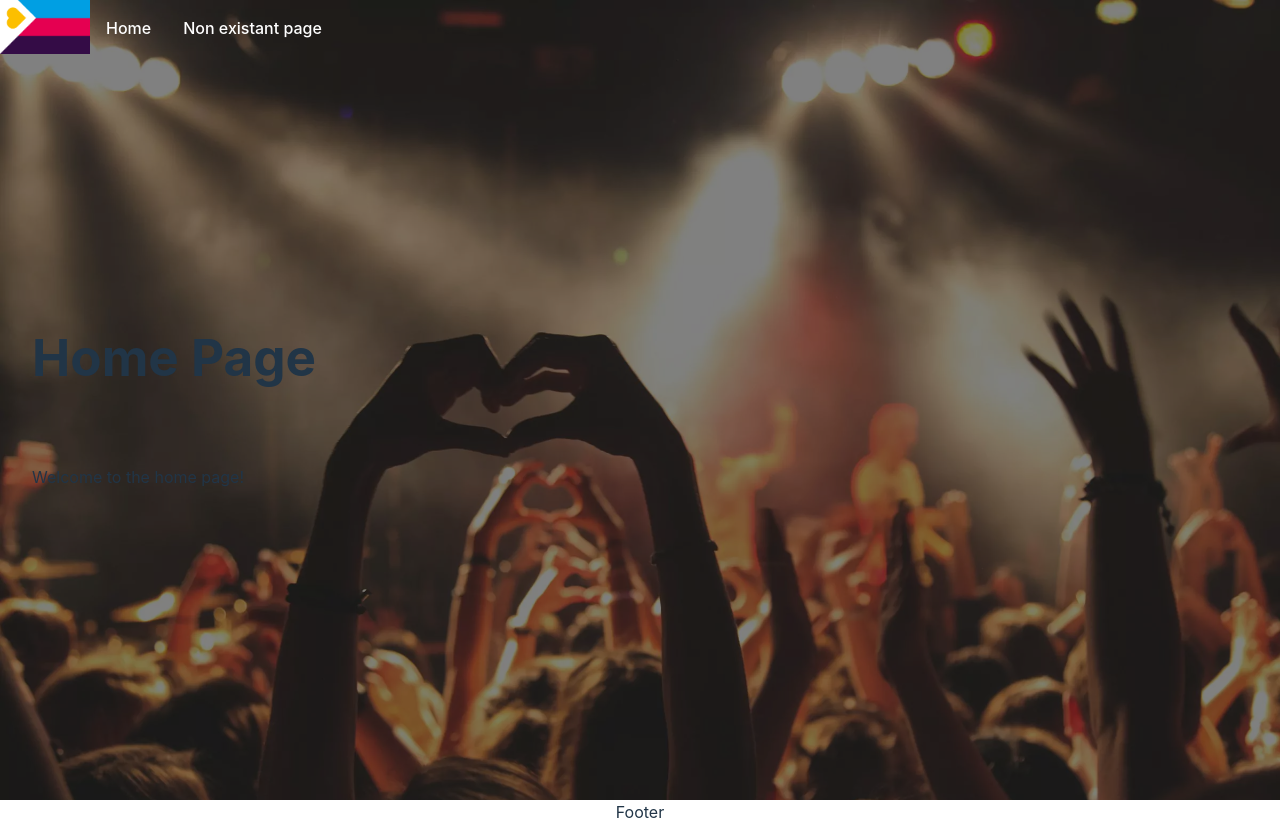
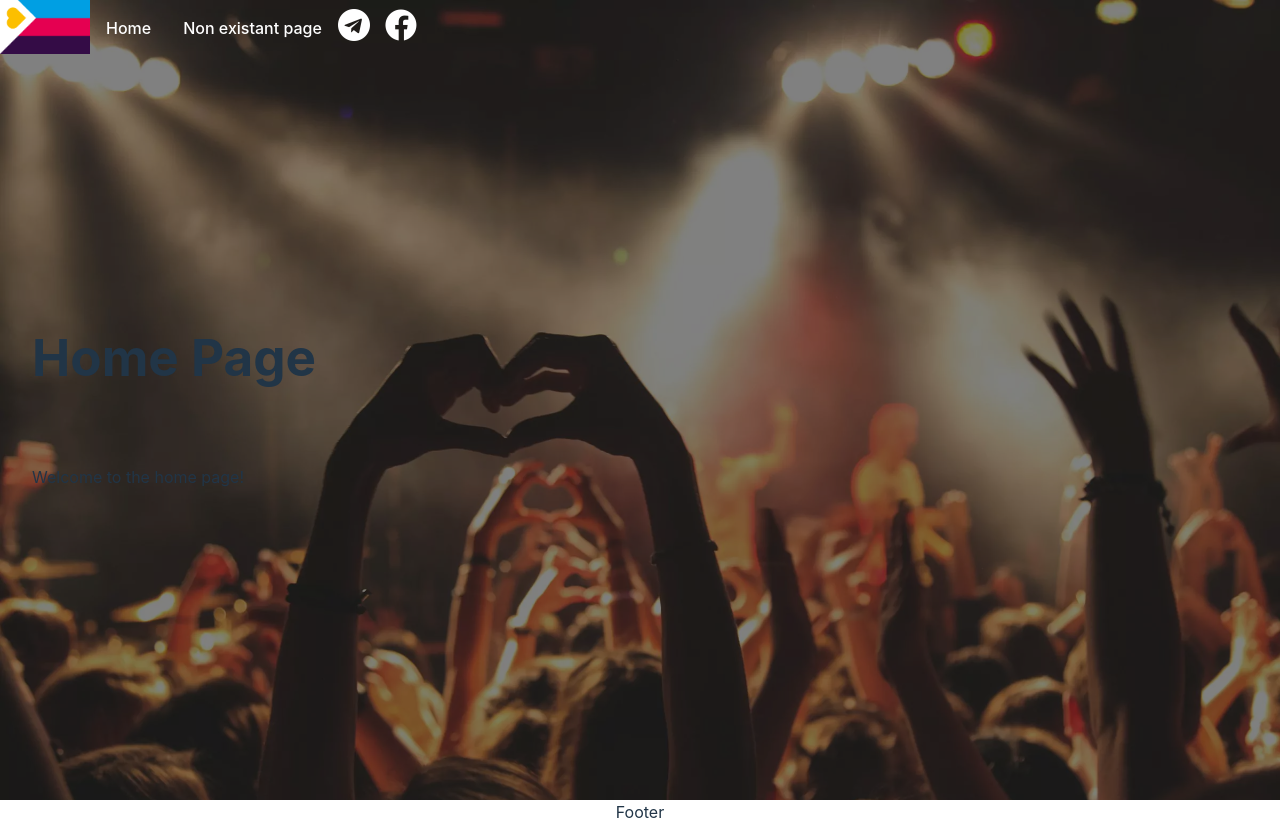
Before and after one commit to MarieBerezhna/polyamoryua-client, a React (Vite) app: page / in a window 1280 px wide. Built offline with nearby package versions, Linux system fonts and the light colour scheme.

Commit message:
fix flexcontainer prop console error, add social media icons

```diff
--- a/src/components/FlexContainer.tsx
+++ b/src/components/FlexContainer.tsx
@@ -3,12 +3,12 @@ import styled, { CSSProperties } from 'styled-components';
 
 type FlexProps = {
 	$flexDirection?: CSSProperties['flexDirection'];
-	justifyContent?: CSSProperties['justifyContent'];
-	alignItems?: CSSProperties['alignItems'];
-	flexWrap?: CSSProperties['flexWrap'];
-	gap?: CSSProperties['gap'];
-	width?: CSSProperties['width'];
-	maxWidth?: CSSProperties['maxWidth'];
+	$justifyContent?: CSSProperties['justifyContent'];
+	$alignItems?: CSSProperties['alignItems'];
+	$flexWrap?: CSSProperties['flexWrap'];
+	$gap?: CSSProperties['gap'];
+	$width?: CSSProperties['width'];
+	$maxWidth?: CSSProperties['maxWidth'];
 };
 
 type FlexContainerProps = {
@@ -20,13 +20,13 @@ const Flex = styled.div<FlexProps>`
 	position: relative;
 	display: flex;
 
-	${({ $flexDirection, justifyContent, alignItems, flexWrap, gap, width }) => `
-	justify-content: ${justifyContent || 'center'};
-	align-items: ${alignItems || 'flex-start'};
-    width: ${width || 'auto'};
+	${({ $flexDirection, $justifyContent, $alignItems, $flexWrap, $gap, $width }) => `
+	justify-content: ${$justifyContent || 'center'};
+	align-items: ${$alignItems || 'flex-start'};
+    width: ${$width || 'auto'};
     flex-direction: ${$flexDirection || 'row'};
-    flex-wrap: ${flexWrap || 'wrap'};
-    gap: ${gap || 30}px;
+    flex-wrap: ${$flexWrap || 'wrap'};
+    gap: ${$gap || 30}px;
     `}
 `;
 
--- /dev/null
+++ b/src/components/layout/TopMenu/SocialMediaIcon.tsx
@@ -0,0 +1,12 @@
+type SocialMediaIconProps = {
+	link: string;
+	imgSrc: string;
+};
+
+const SocialMediaIcon = ({ link, imgSrc }: SocialMediaIconProps) => (
+	<a href={link} target="_blank">
+		<img src={imgSrc} width="32" height="32" />
+	</a>
+);
+
+export default SocialMediaIcon;
--- a/src/components/layout/TopMenu/TopMenu.tsx
+++ b/src/components/layout/TopMenu/TopMenu.tsx
@@ -1,4 +1,6 @@
+import FlexContainer from '../../FlexContainer';
 import BrandFlag from './BrandFlag';
+import SocialMediaIcon from './SocialMediaIcon';
 import { StyledTopMenuList, StyledTopMenuWrapper } from './TopMenu.style';
 import TopMenuItem from './TopMenuItem';
 
@@ -8,6 +10,10 @@ const TopMenu = () => (
 			<BrandFlag />
 			<TopMenuItem to="/">Home</TopMenuItem>
 			<TopMenuItem to="/about">Non existant page</TopMenuItem>
+			<FlexContainer $alignItems="center" $gap={15}>
+				<SocialMediaIcon link="/" imgSrc="images/telegram.webp" />
+				<SocialMediaIcon link="/" imgSrc="images/facebook.webp" />
+			</FlexContainer>
 		</StyledTopMenuList>
 	</StyledTopMenuWrapper>
 );
```
Also changed, not shown: public/images/facebook.webp (added), public/images/telegram.webp (added).
